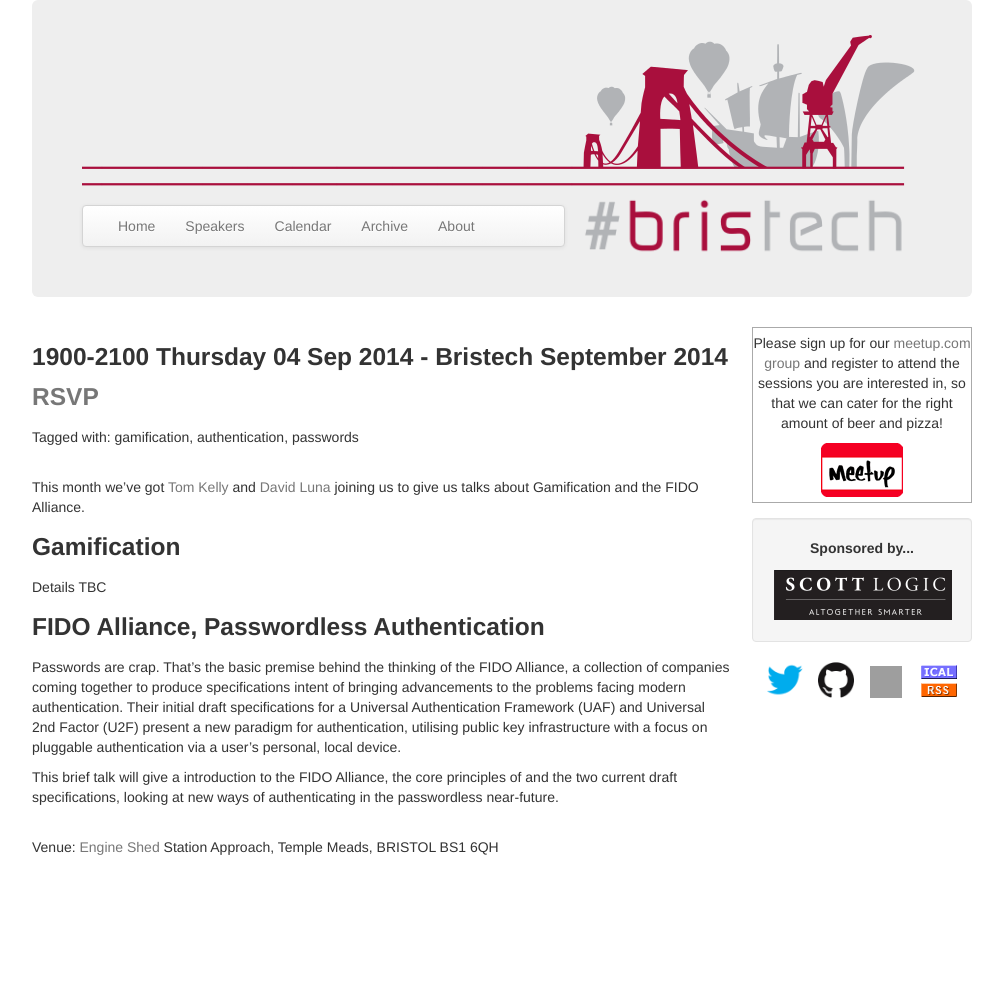
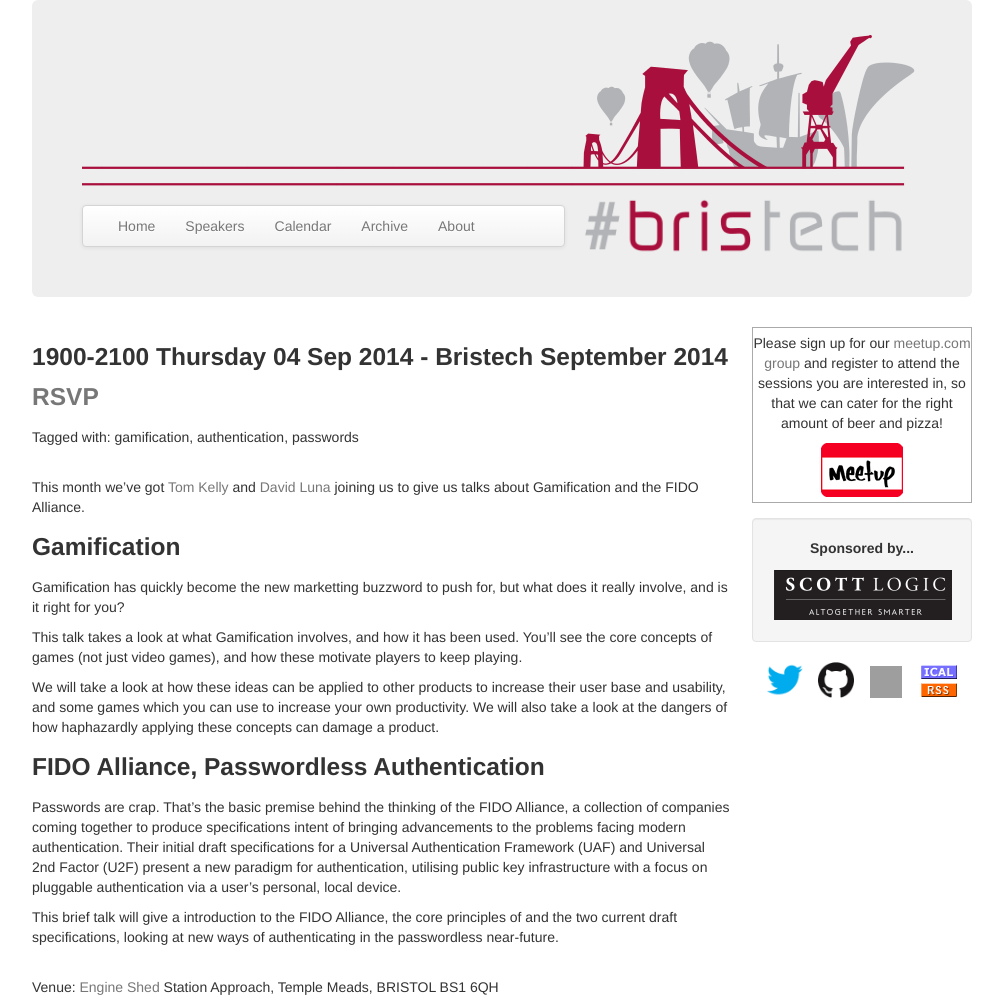
Before and after one commit to bris-tech/bris-tech.github.io, a Jekyll site: the page built from _posts/2014-09-04-september-2014.md, in a window 1280 px wide. Shown: the whole page, without its empty margins (138-1141 px from the left). Built offline with Jekyll 4.4.1, drawn with Linux system fonts in a browser that asks for light colours; before the commit the page ends 900 px from its top, so only the background shows below that; grey boxes are pictures that could not be loaded.

Commit message:
Update 2014-09-04-september-2014.md

```diff
--- a/_posts/2014-09-04-september-2014.md
+++ b/_posts/2014-09-04-september-2014.md
@@ -14,7 +14,17 @@
 
 ### Gamification
 
-Details TBC
+Gamification has quickly become the new marketting buzzword to push for,
+but what does it really involve, and is it right for you?
+
+This talk takes a look at what Gamification involves, and how it has been
+used. You'll see the core concepts of games (not just video games), and
+how these motivate players to keep playing.
+
+We will take a look at how these ideas can be applied to other products to
+increase their user base and usability, and some games which you can use
+to increase your own productivity. We will also take a look at the dangers
+of how haphazardly applying these concepts can damage a product.
 
 ### FIDO Alliance, Passwordless Authentication
 
```
